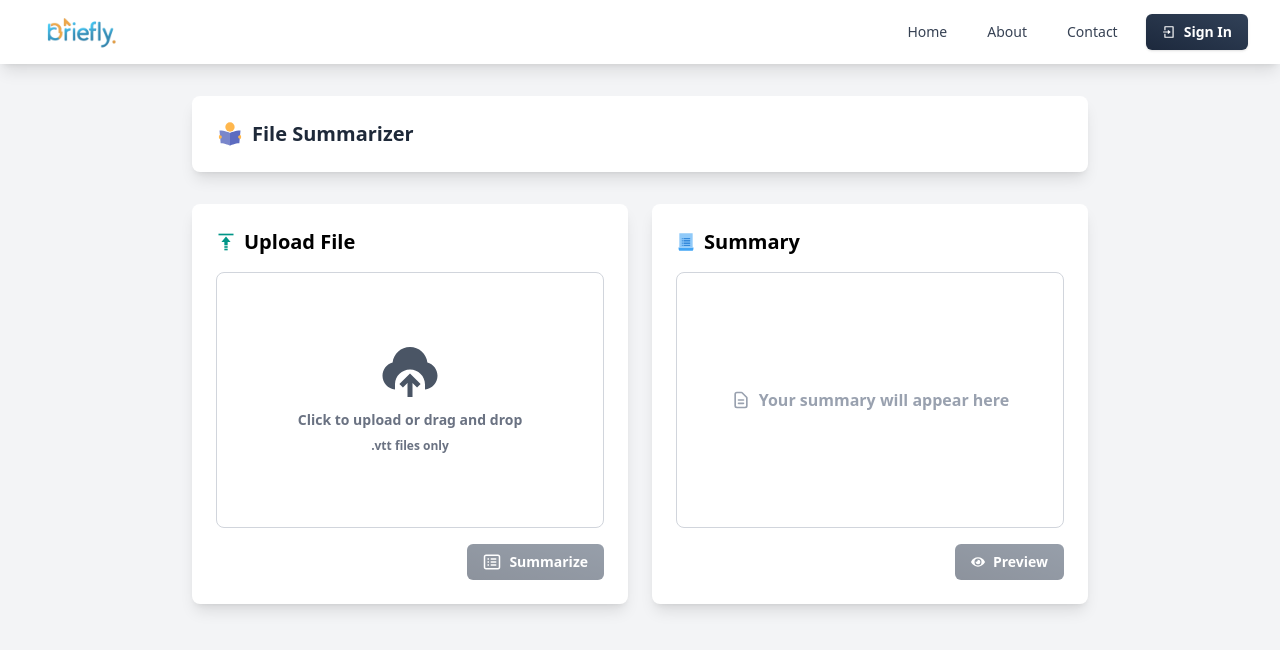
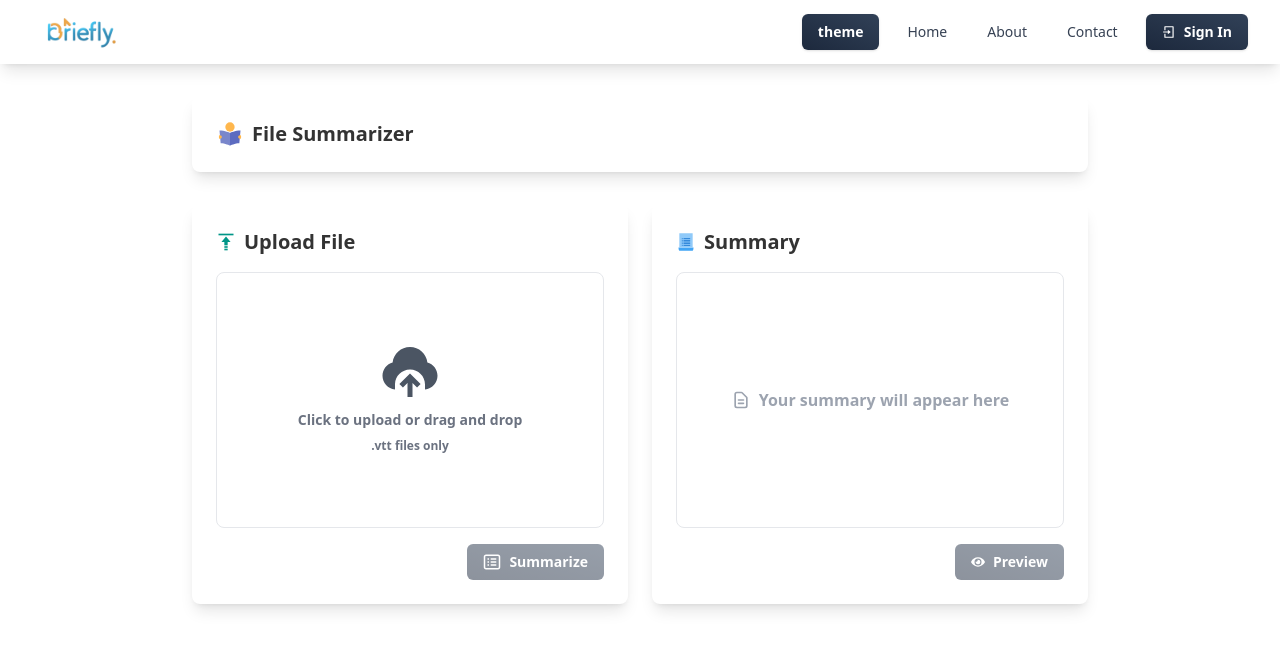
Before and after one commit to Manzar-Hassan/summarizer-frontend, a Next.js app: page / in a window 1280 px wide. Shown: the top 650 px of the page. Built offline with nearby package versions, Linux system fonts and the light colour scheme; no server answers.

Commit message:
Feat: adds darkmode, lightmode toggle

```diff
--- a/app/globals.css
+++ b/app/globals.css
@@ -1,28 +1,106 @@
 @import 'tailwindcss';
+
+:root {
+  --background: #ffffff;
+  --text-primary: #333333;
+  --navbar-bg: #ffffff;
+  --card-bg: #ffffff;
+  --card-border: #e5e7eb;
+  --upload-border: #d1d5db;
+  --text-secondary: #6b7280;
+  --icon-color: #4b5563;
+  --placeholder-color: #9ca3af;
+  --scrollbar-track: oklch(0.985 0.002 247.839);
+  --scrollbar-thumb: #475569;  /* slate-600 */
+  --scrollbar-hover: #334155;  /* slate-700 */
+}
+
+[class="dark"] {
+  --background: #1a1a1a;
+  --text-primary: #d1d5db;
+  --navbar-bg: #2d2d2d;
+  --card-bg: #2d2d2d;
+  --card-border: #404040;
+  --upload-border: #4b5563;
+  --text-secondary: #9ca3af;
+  --icon-color: #9ca3af;
+  --placeholder-color: #6b7280;
+  --scrollbar-track: #2d2d2d;
+  --scrollbar-thumb: #64748b;  /* slate-500 */
+  --scrollbar-hover: #475569;  /* slate-600 */
+}
 
 html {
   scroll-behavior: smooth;
 }
 
+body {
+  background-color: var(--background);
+  color: var(--text-primary);
+}
+
+/* Update Navbar background */
+nav {
+  background-color: var(--navbar-bg) !important;
+}
+
+/* Add these new styles */
+.bg-white {
+  background-color: var(--card-bg) !important;
+}
+
+.border-gray-300 {
+  border-color: var(--card-border) !important;
+}
+
+.text-gray-800 {
+  color: var(--text-primary) !important;
+}
+
+.text-gray-600 {
+  color: var(--text-secondary) !important;
+}
+
+.text-gray-500 {
+  color: var(--text-secondary) !important;
+}
+
+.text-gray-400 {
+  color: var(--placeholder-color) !important;
+}
+
+/* Upload icon color */
+.text-gray-600.mb-2 {
+  color: var(--icon-color) !important;
+}
+
+/* Preview section specific styles */
+.preview-section {
+  background-color: var(--card-bg);
+  border-color: var(--card-border);
+}
+
+/* Updated scrollbar styles */
 ::-webkit-scrollbar {
   width: 3px;
 }
 
 ::-webkit-scrollbar-track {
-  background: oklch(0.985 0.002 247.839);
+  background: var(--scrollbar-track);
   border-radius: 10px;
 }
 
 ::-webkit-scrollbar-thumb {
-  background: #000;
+  background: var(--scrollbar-thumb);
   border-radius: 10px;
-  transition: background 0.5s;
+  transition: background 0.3s ease;
 }
 
 ::-webkit-scrollbar-thumb:hover {
-  background: #4f46e5;
+  background: var(--scrollbar-hover);
 }
 
+/* Existing tooltip styles */
 .custom-tooltip-style {
   background-color: #333 !important;
   color: #fff !important;
--- a/app/layout.js
+++ b/app/layout.js
@@ -1,7 +1,8 @@
 import { Raleway } from "next/font/google";
 import "./globals.css";
 import Navbar from "../components/Navbar";
-import 'react-tooltip/dist/react-tooltip.css';
+import "react-tooltip/dist/react-tooltip.css";
+import ThemeProvider from "@/context/ThemeContext";
 
 const raleway = Raleway({
   variable: "--font-raleway-sans",
@@ -11,15 +12,17 @@ const raleway = Raleway({
 export const metadata = {
   title: "Briefly",
   description: "Created with Next.js",
-  icon: './favicon.ico',
+  icon: "./favicon.ico",
 };
 
 export default function RootLayout({ children }) {
   return (
     <html lang="en">
       <body className={`${raleway.variable} antialiased bg-gray-100`}>
-        <Navbar />
-        {children}
+        <ThemeProvider>
+          <Navbar />
+          {children}
+        </ThemeProvider>
       </body>
     </html>
   );
--- a/app/page.js
+++ b/app/page.js
@@ -39,7 +39,8 @@ const Page = () => {
 
     getMeetingSummary(formData)
       .then((data) => {
-        setSummary(data.choices[0].message.content);
+        setSummary(data);
+        // setSummary(data.choices[0].message.content);
       })
       .finally(() => {
         setButtonLoading({ ...buttonLoading, isLoading: false });
@@ -97,7 +98,7 @@ const Page = () => {
   return (
     <main className="container mx-auto px-4 py-8">
       <div className="max-w-4xl mx-auto">
-        <h1 className="text-xl font-semibold mb-8 text-gray-800 text-center md:text-left bg-white rounded-lg shadow-lg p-6 flex items-center gap-2">
+        <h1 className="text-xl font-semibold mb-8 dark:text-white dark:bg-gray-700 text-gray-800 text-center md:text-left bg-white rounded-lg shadow-lg p-6 flex items-center gap-2">
           <FcReading size={28} />
           File Summarizer
         </h1>
--- a/components/Navbar.js
+++ b/components/Navbar.js
@@ -3,6 +3,7 @@ import Image from "next/image";
 import Link from "next/link";
 import { RiLoginBoxLine } from "react-icons/ri";
 import Button from "./Button";
+import ThemeToggelButton from "./ThemeToggelButton";
 
 const Navbar = () => {
   return (
@@ -17,6 +18,7 @@ const Navbar = () => {
 
           <div className="flex items-center">
             <div className="hidden md:flex space-x-4">
+              <ThemeToggelButton />
               <Link
                 href="/"
                 className="px-3 py-2 rounded-md text-sm font-medium text-gray-700 hover:text-gray-900 hover:bg-gray-50"
--- a/components/RoundButtonWithTooltip.jsx
+++ b/components/RoundButtonWithTooltip.jsx
@@ -16,8 +16,8 @@ const RoundButtonWithTooltip = ({
         data-tooltip-content={tooltipMsg}
         onClick={onClick}
         className={`${
-          hoverColor || " hover:bg-gray-300"
-        } bg-gray-200 font-bold mb-4 cursor-pointer w-6 h-6 rounded-full flex items-center justify-center`}
+          hoverColor || "hover:bg-slate-300 dark:hover:bg-slate-600"
+        } bg-slate-200 dark:bg-slate-700 text-slate-700 dark:text-slate-300 font-bold mb-4 cursor-pointer w-6 h-6 rounded-full flex items-center justify-center transition-colors duration-200`}
       >
         {icon}
       </button>
--- /dev/null
+++ b/components/ThemeToggelButton.jsx
@@ -0,0 +1,16 @@
+import React from 'react'
+import Button from './Button'
+import { useTheme } from '../context/ThemeContext'
+
+const ThemeToggelButton = () => {
+
+  const { mode, setMode } = useTheme()
+
+  console.log("mode", mode)
+
+  return (
+    <Button onButtonClick={() => setMode(mode === "light" ? "dark" : "light")} name='theme'/>
+  )
+}
+
+export default ThemeToggelButton
--- /dev/null
+++ b/context/ThemeContext.jsx
@@ -0,0 +1,40 @@
+"use client";
+
+import React, { useContext, useEffect, useState, createContext } from "react";
+
+const themeContext = createContext();
+
+const Theme = ({ children }) => {
+  const [mode, setMode] = useState('light');
+
+  useEffect(() => {
+    const localTheme = localStorage.getItem("theme");
+
+    if (localTheme) {
+      setMode(localTheme);
+    } else {
+      localStorage.setItem("theme", "light");
+    }
+  }, []);
+
+  useEffect(() => {
+    localStorage.setItem("theme", mode);
+    document.documentElement.classList.remove("light", "dark");
+    document.documentElement.classList.add(mode);
+
+  }, [mode]);
+
+  return (
+    <themeContext.Provider value={{ mode, setMode }}>
+      {children}
+    </themeContext.Provider>
+  );
+};
+
+export const useTheme = () => useContext(themeContext);
+
+const ThemeProvider = ({ children }) => {
+  return <Theme>{children}</Theme>;
+};
+
+export default ThemeProvider;
```
